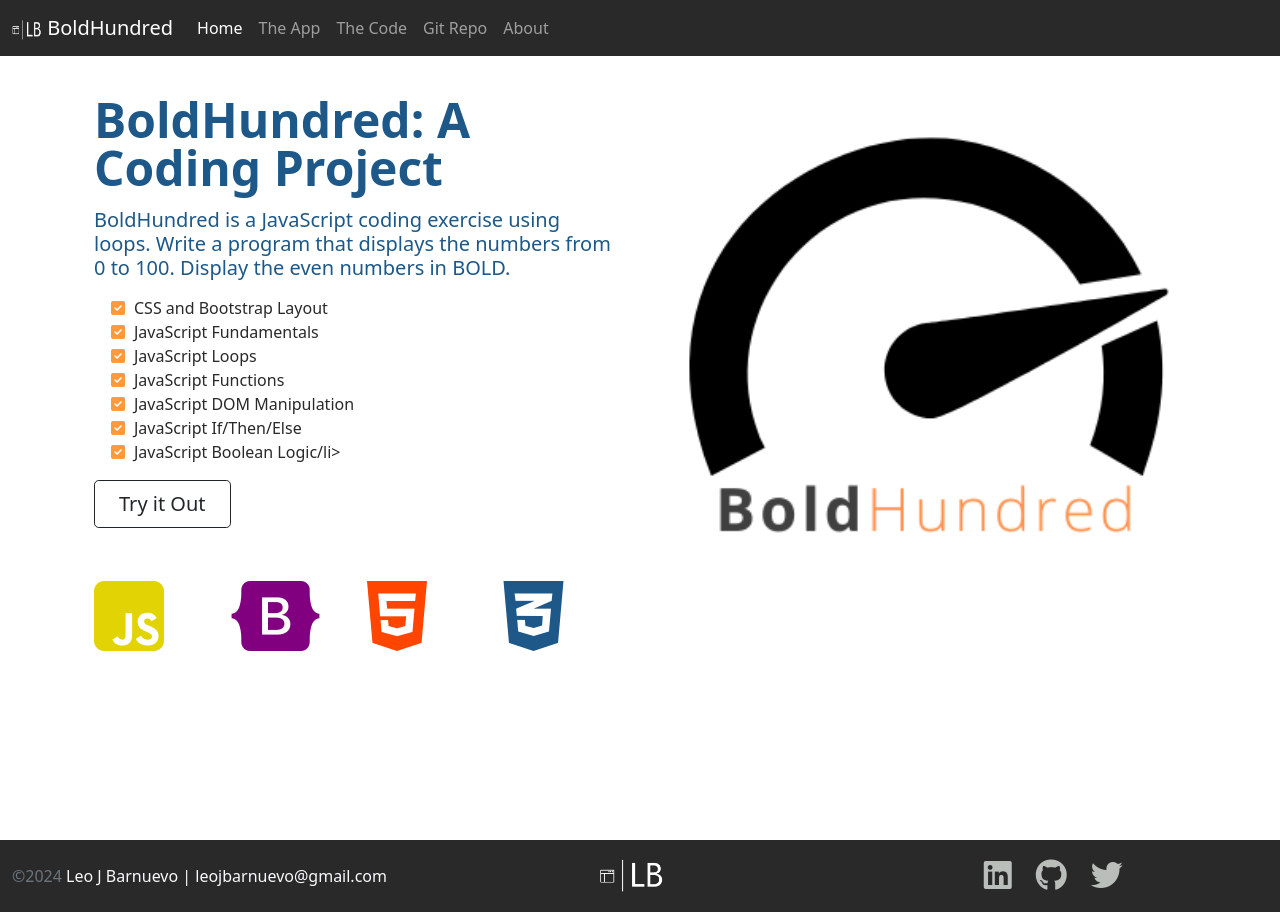
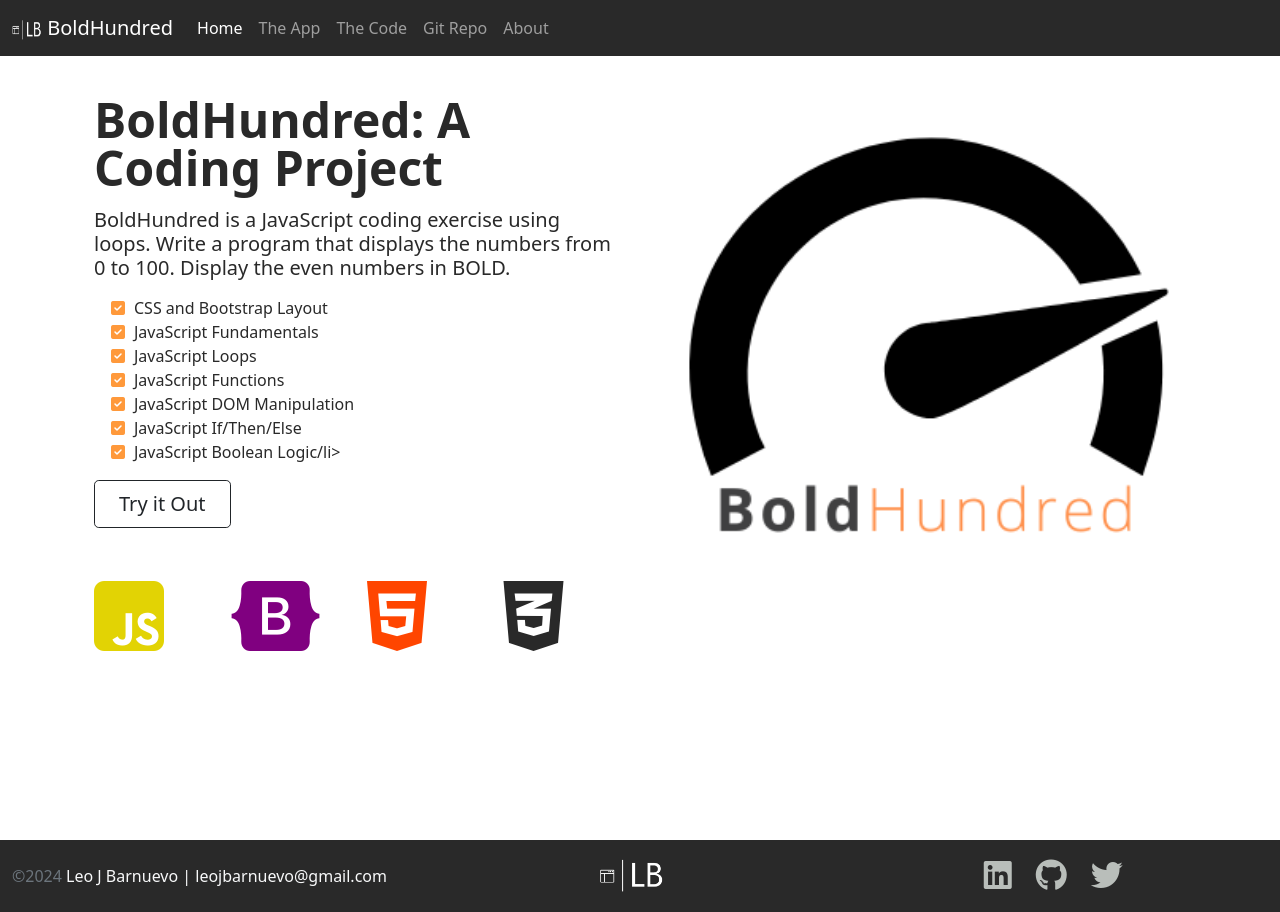
Before and after one commit to leobdev/BoldHundred, a plain HTML site: page index.html in a window 1280 px wide. Drawn offline with nearby package versions, Linux system fonts and the light colour scheme.

Commit message:
changed font colors

```diff
--- a/css/site.css
+++ b/css/site.css
@@ -26,7 +26,7 @@
  }
 
  h1,h2,h3,h4,h5,h6 {
-    color: var(--primary-color);
+    color: var(--dark-color);
  }
 
  main>.container {
```
